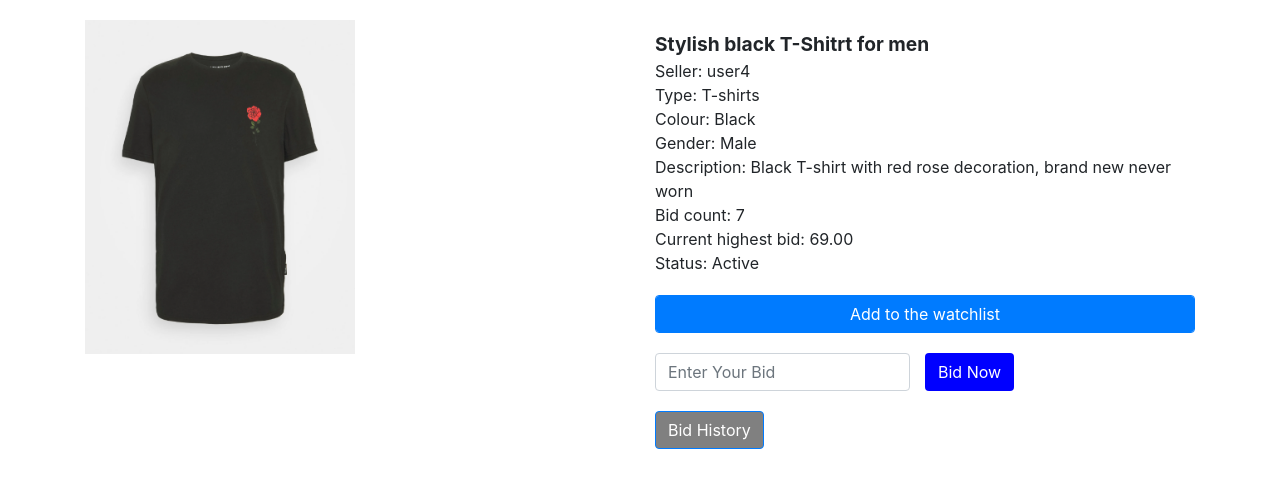
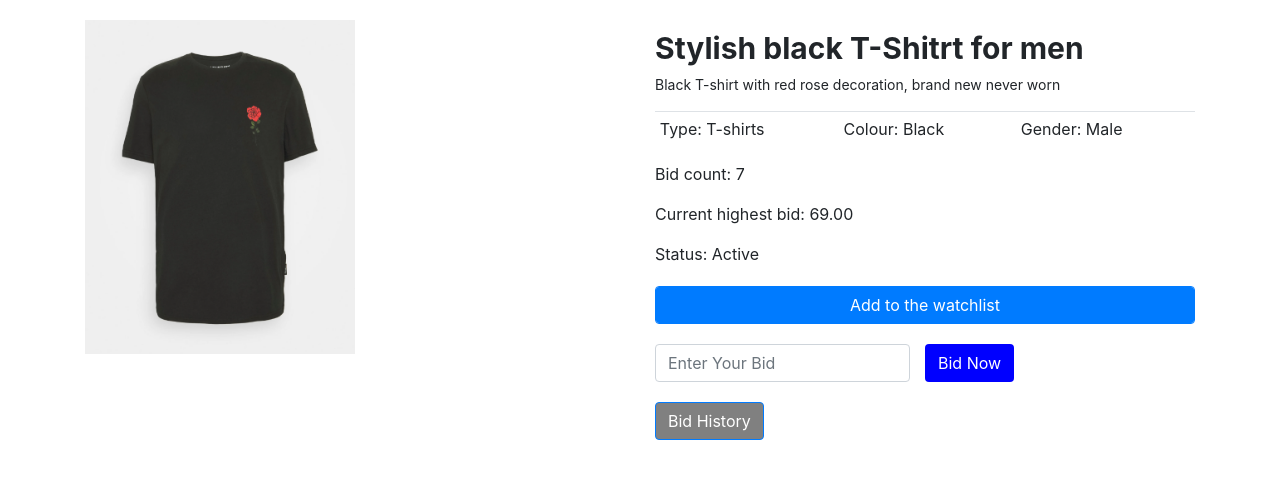
Before and after one commit to gianrajaram/comp0178_group_project, a PHP site: page /listing.php in a window 1280 px wide. Shown: the part 112-600 px from the top of the page. Run offline with PHP 8.4, Linux system fonts and the light colour scheme; a user stored in the database is signed in; data comes from the database, SQL or seed files in the repository.

Commit message:
m listing updated

```diff
--- a/auction/listing.php
+++ b/auction/listing.php
@@ -93,33 +93,26 @@ if ($_SESSION['logged_in']) {
 
     <div class="col-sm-6">
         <div style="margin-top: 30px;">
-                <div class="item-title" style="font-size: larger; font-weight: bold;"><?php echo $auctionName ?></div>
+        <div class="item-details">
+            <h2 class="item-title" style="font-size: 30px; font-weight: bold;"><?php echo $auctionName ?></h2>
+            <p class="item-description" style="font-size: 14px;"><?php echo $auctionDescription ?></p>
+
+            <table class="table table-sm">
+                <tbody>
+                    <tr>
+                        <td>Type: <?php echo $categoryType ?></td>
+                        <td>Colour: <?php echo $categoryColor ?></td>
+                        <td>Gender: <?php echo $categoryGender ?></td>
+                    </tr>
+                </tbody>
+            </table>
 
 
-                <div class="item-seller">
-                    <?php echo "Seller: " . $sellerUsername ?>
+            <div class="auction-info">
+                <p>Bid count: <?php echo $auctionBidCount ?></p>
+                <p>Current highest bid: <?php echo $auctionMaxCP ?></p>
+                <p>Status: <?php echo $auctionStatus ?></p>
             </div>
-                <div class="item-type">
-                    <?php echo "Type: " . $categoryType ?>
-                </div>
-                <div class="item-color">
-                    <?php echo "Colour: " . $categoryColor ?>
-                </div>
-                <div class="item-gender">
-                    <?php echo "Gender: " . $categoryGender ?>
-                </div>
-                <div class="item-description">
-                    <?php echo "Description: " . $auctionDescription ?>
-                </div>
-                <div class="item-count-bids">
-                    <?php echo "Bid count: " . $auctionBidCount ?>
-                </div>
-                <div class="item-current-price">
-                    <?php echo "Current highest bid: " . $auctionMaxCP ?>
-                </div>
-
-                <div class="item-status">
-                    <?php echo "Status: " . $auctionStatus ?>
         </div>
 
         <div style="margin-top: 20px;"> </div>
```
Lines whose indentation alone changed are shown as unchanged.
